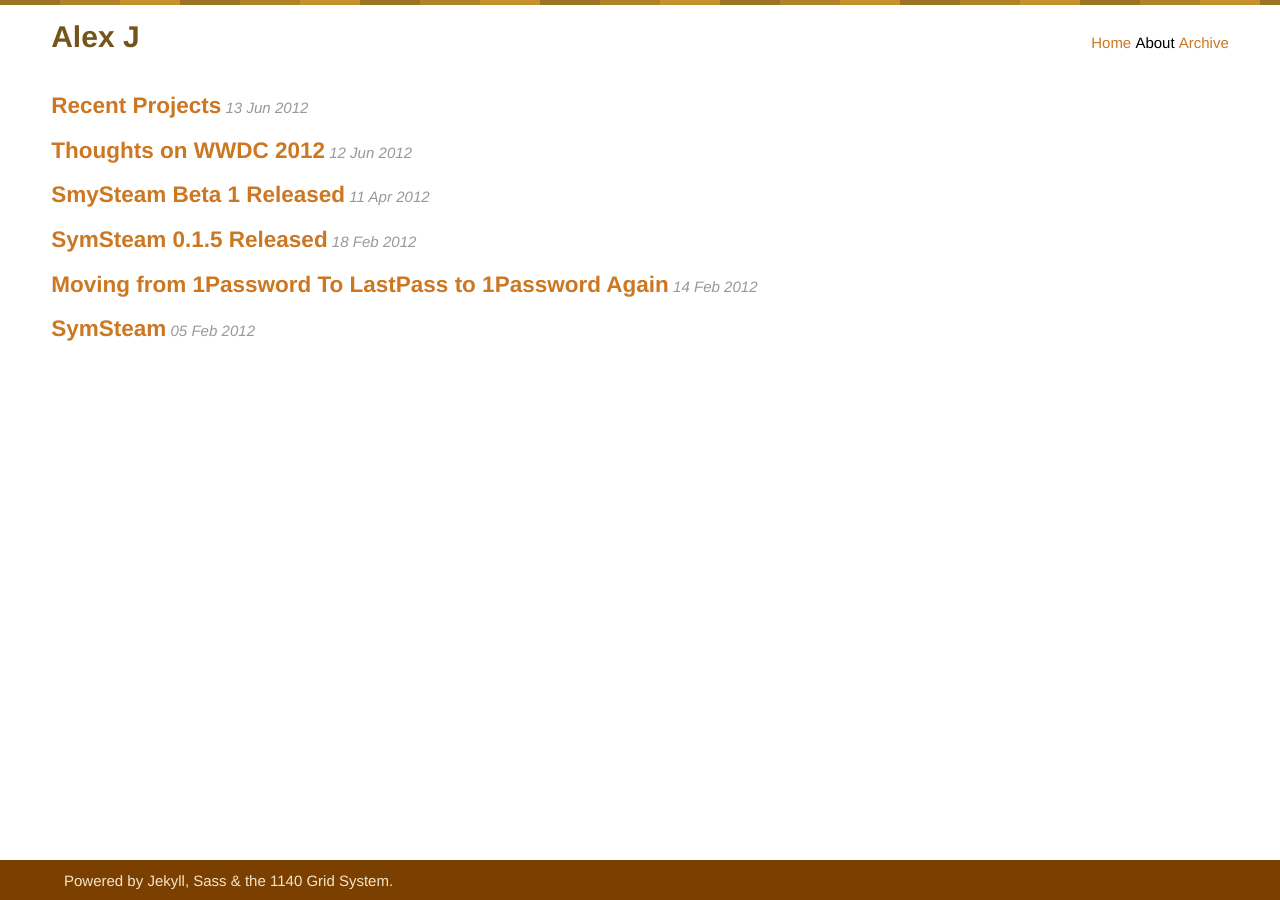
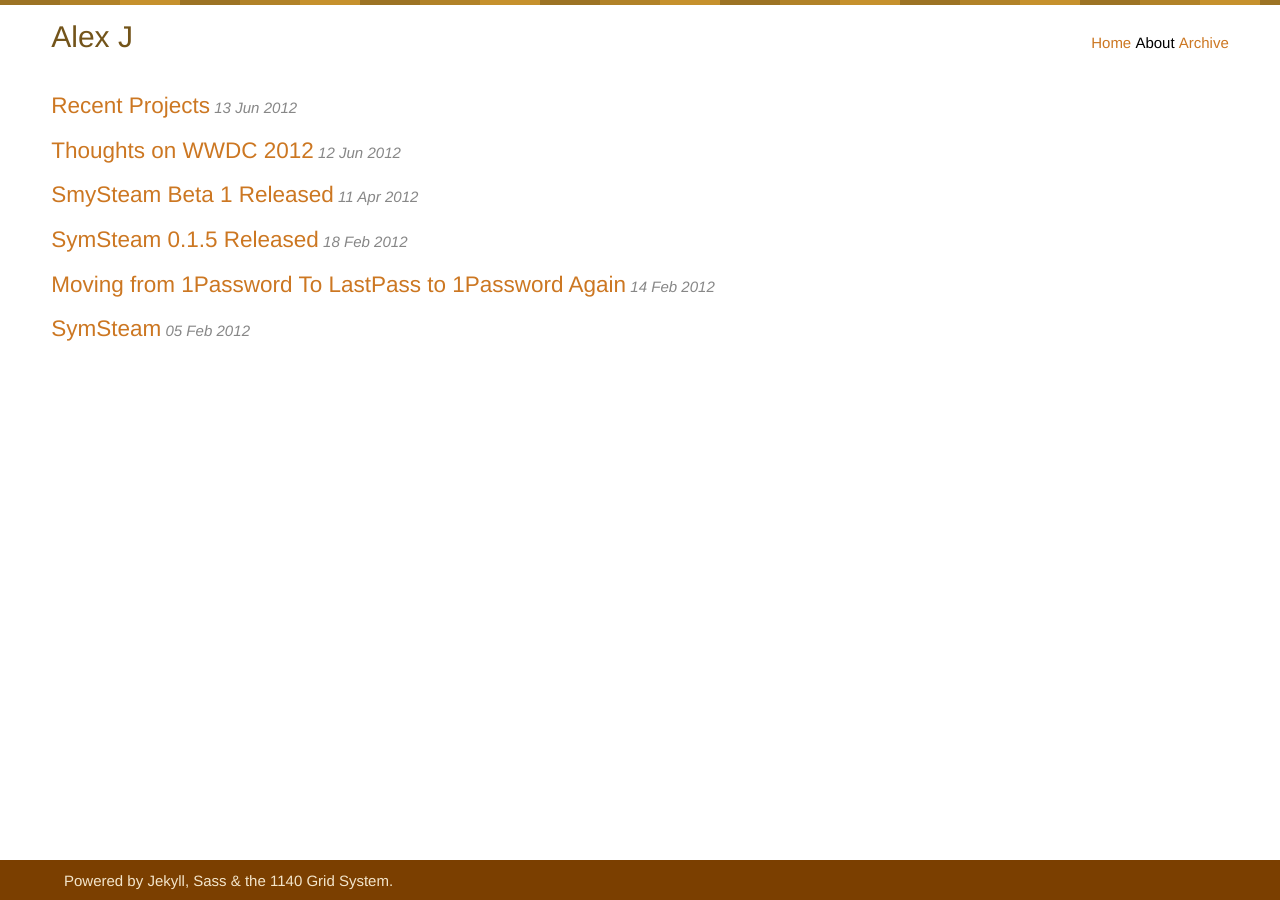
Before and after one commit to alexjohnj/alexjohnj, a Jekyll site: the page built from index.html, in a window 1280 px wide. Built offline with Jekyll 4.4.1, drawn with Linux system fonts in a browser that asks for light colours; Markdown is read by kramdown in place of the engine named in the settings.

Commit message:
Changed the font weight throughout the site to 300

```diff
--- a/assets/styles/css/styles.css
+++ b/assets/styles/css/styles.css
@@ -319,7 +319,8 @@ body {
   height: 100%;
   width: 100%;
   background: url(/assets/images/top_pattern.png);
-  background-repeat: repeat-x; }
+  background-repeat: repeat-x;
+  font-weight: 300; }
   body:before {
     /* Fix for Opera */
     content: "";
@@ -388,7 +389,6 @@ footer {
 
 #more-posts-box {
   border-top: 1px #cc7722 dashed;
-  border-bottom: 1px #cc7722 dashed;
   margin-bottom: 10px; }
   #more-posts-box p {
     margin-top: 7px;
@@ -411,17 +411,21 @@ a {
     text-decoration: none;
     color: #b7410e; }
 
+h1 {
+  font-weight: inherit; }
   h1 small {
     font-style: italic;
-  font-weight: normal;
+    font-weight: 100;
     font-size: .67em;
-  color: #999; }
+    color: #878787; }
 
+h2 {
+  font-weight: inherit; }
   h2 small {
     font-style: italic;
-  font-weight: normal;
+    font-weight: 100;
     font-size: .67em;
-  color: #999; }
+    color: #878787; }
 
 #site-header h1 a {
   color: #73541a; }
--- a/assets/styles/sass/layout.scss
+++ b/assets/styles/sass/layout.scss
@@ -11,6 +11,7 @@ body {
 	width: 100%;
 	background: url(/assets/images/top_pattern.png);
 	background-repeat: repeat-x;
+	font-weight: 300;
 
 	&:before { /* Fix for Opera */
 		content: "";
@@ -103,7 +104,6 @@ footer {
 
 #more-posts-box {
 	border-top: 1px $underline-color dashed;
-	border-bottom: 1px $underline-color dashed;
 	margin-bottom: 10px;
 
 	p {
--- a/assets/styles/sass/typography.scss
+++ b/assets/styles/sass/typography.scss
@@ -20,20 +20,22 @@ a {
 }
 
 h1 {
+	font-weight: inherit;
 	small {
 		font-style: italic;
-		font-weight: normal;
+		font-weight: 100;
 		font-size: .67em;
-		color: #999;
+		color: #878787;
 	}
 }
 
 h2 {
+	font-weight: inherit;
 	small {
 		font-style: italic;
-		font-weight: normal;
+		font-weight: 100;
 		font-size: .67em;
-		color: #999;
+		color: #878787;
 	}
 }
 
```
Lines whose indentation alone changed are shown as unchanged.
